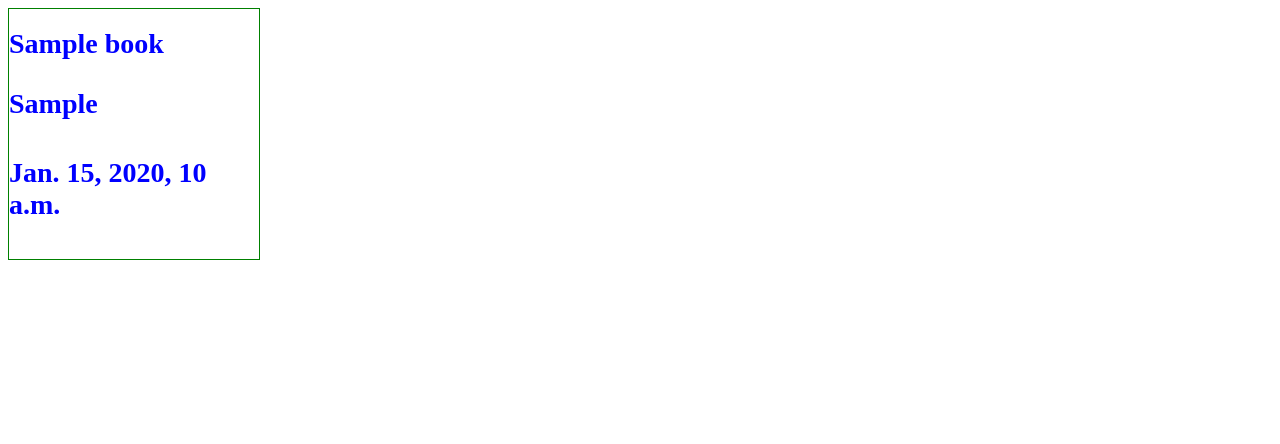
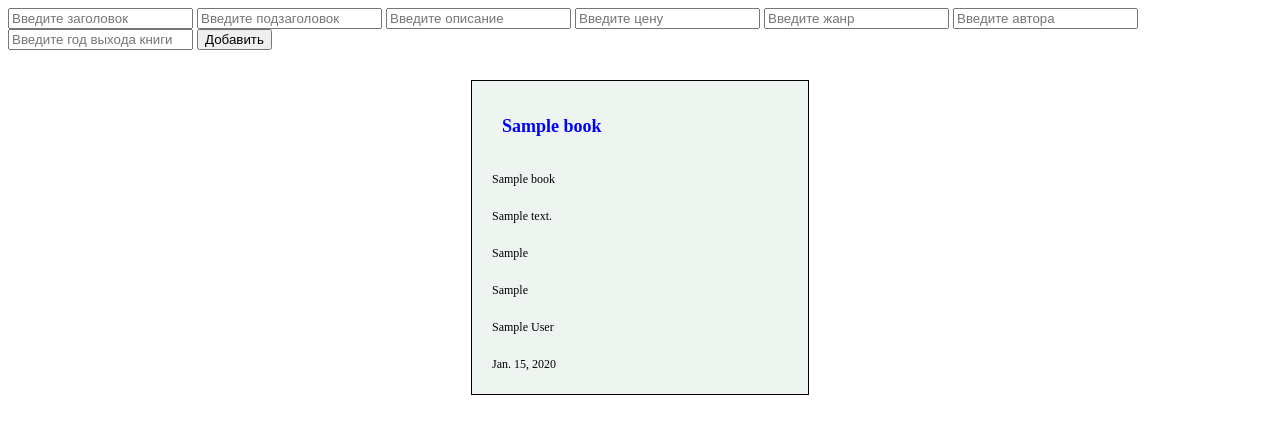
Before and after one commit to Nurzat91/todo, a Django app: page /book/ in a window 1280 px wide. Shown: the top 444 px of the page. Run offline with Django 3.2, Linux system fonts and the light colour scheme; tables that the repository leaves empty hold one stand-in row (values such as "Sample post").

Commit message:
added books and new page

```diff
--- a/main/models.py
+++ b/main/models.py
@@ -16,5 +16,5 @@ class Books(models.Model):
     price = models.CharField(max_length=100)
     genre = models.CharField(max_length=100)
     author = models.CharField(max_length=100)
-    year = models.DateTimeField(auto_created=True)
-    date = models.DateTimeField(auto_now_add=True)
+    year = models.DateField(auto_created=False)
+    # date = models.DateField(auto_now_add=True)
--- /dev/null
+++ b/main/static/styles/book.css
@@ -0,0 +1,32 @@
+
+.pageBox{
+    padding: 30px 20px;
+    display: flex;
+    justify-content: space-around;
+    flex-wrap: wrap;
+
+}
+.page_item{
+    border: 1px solid black;
+    width: 25%;
+    padding: 10px 15px;
+    background-color: rgba(0, 102, 51, 0.068);
+    margin-bottom: 20px;
+
+}
+
+.page{
+
+    font-size: 18px;
+    color: blue;
+    padding: 10px 15px;
+    margin-bottom: 20px;
+}
+
+p{
+    font-size: 12px;
+    color: black;
+    padding: 5px 5px;
+    margin-bottom: 7px;
+
+}
--- a/main/static/styles/books.css
+++ /dev/null
@@ -1,12 +0,0 @@
-body{
-    border: 1px solid green;
-    width: 250px;
-    height: 250px;
-}
-
-.page{
-
-    font-size: 28px;
-    color: blue;
-    align-items: center;
-}
--- a/main/templates/books.html
+++ b/main/templates/books.html
@@ -5,16 +5,73 @@
     <meta charset="UTF-8">
     <meta name="viewport" content="width=device-width, initial-scale=1.0">
     <title>book</title>
-    <link rel="stylesheet" href="{% static 'styles/books.css' %}" />
+    <link rel="stylesheet" href="{% static 'styles/book.css' %}" />
 </head>
 <body>
-    {% for books in books_page %}
+    <section>
+        <div class="book_container">
+            <form action="{% url 'add-book' %}" method="POST">
+                {% csrf_token %}
+                <input
+                    class="create_input_book"
+                    type="text"
+                    placeholder="Введите заголовок"
+                    name="book.title"
+                />
+                <input
+                    class="create_input_book"
+                    type="text"
+                    placeholder="Введите подзаголовок"
+                    name="book.subtitle"
+                />
+                <input
+                    class="create_input_book"
+                    type="text"
+                    placeholder="Введите описание"
+                    name="book.description"
+                />
+                <input
+                    class="create_input_book"
+                    type="text"
+                    placeholder="Введите цену"
+                    name="book.price"
+                />
+                <input
+                    class="create_input_book"
+                    type="text"
+                    placeholder="Введите жанр"
+                    name="book.genre"
+                />
+                <input
+                    class="create_input_book"
+                    type="text"
+                    placeholder="Введите автора"
+                    name="book.author"
+                />
+                <input
+                    class="create_input_book"
+                    type="text"
+                    placeholder="Введите год выхода книги"
+                    name="book.year"
+                />
+                <button class="create_button_book">Добавить</button>
+            </form>
 
-    <h1 class="page">{{ books.title }}</h1>
-    <h3 class="page">{{ books.genre }}</h3>
-    <h4 class="page">{{ books.year }}</h4>
+        </div>
+        <div class="pageBox">
+            {% for books in books_page %}
+            <div class="page_item">
+                <h1 class="page">{{ books.title }}</h1>
+                <p >{{ books.subtitle }}</p>
+                <p >{{ books.description }}</p>
+                <p >{{ books.price }}</p>
+                <p >{{ books.genre }}</p>
+                <p >{{ books.author }}</p>
+                <p >{{ books.year }}</p>
+            </div>
 
-
-    {% endfor %}
+             {% endfor %}
+        </div>
+    </section>
 </body>
 </html>
--- a/main/views.py
+++ b/main/views.py
@@ -29,3 +29,17 @@ def add_todo(request):
     todo.save()
     # return HttpResponse("Форма получена")
     return redirect(test)
+
+def add_book(request):
+    form = request.POST
+    title = form["book.title"]
+    subtitle = form["book.subtitle"]
+    description = form["book.description"]
+    price = form["book.price"]
+    genre = form["book.genre"]
+    author = form["book.author"]
+    year = form["book.year"]
+    # date = form["date"]
+    books = Books(title=title, subtitle=subtitle, description=description, price=price, genre=genre, author=author, year=year)
+    books.save()
+    return redirect(tom)
--- a/todo/urls.py
+++ b/todo/urls.py
@@ -30,5 +30,6 @@ urlpatterns = [
     path("test3/", third),
     path("book/", tom),
     path("add-todo", add_todo, name="add-todo"),
+    path("add-book", add_book, name="add-book"),
 ]   + static(settings.STATIC_URL, document_root=settings.STATIC_ROOT) \
     + static(settings.MEDIA_URL, document_root=settings.MEDIA_ROOT)
```
Also changed, not shown: main/migrations/0004_auto_20210121_1858.py (added), main/migrations/0005_auto_20210121_1930.py (added), main/migrations/0006_auto_20210121_2327.py (added), main/migrations/0007_auto_20210122_0931.py (added), main/migrations/0008_remove_books_date.py (added).
